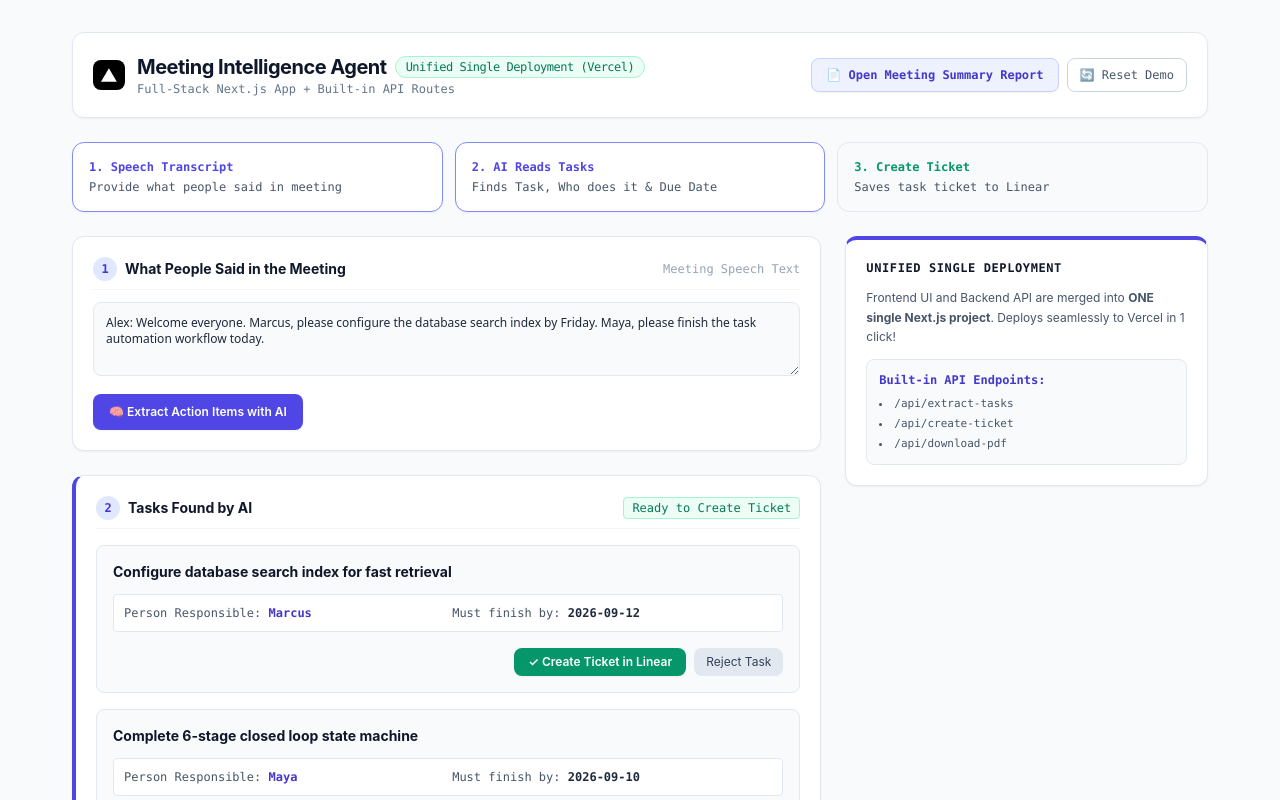
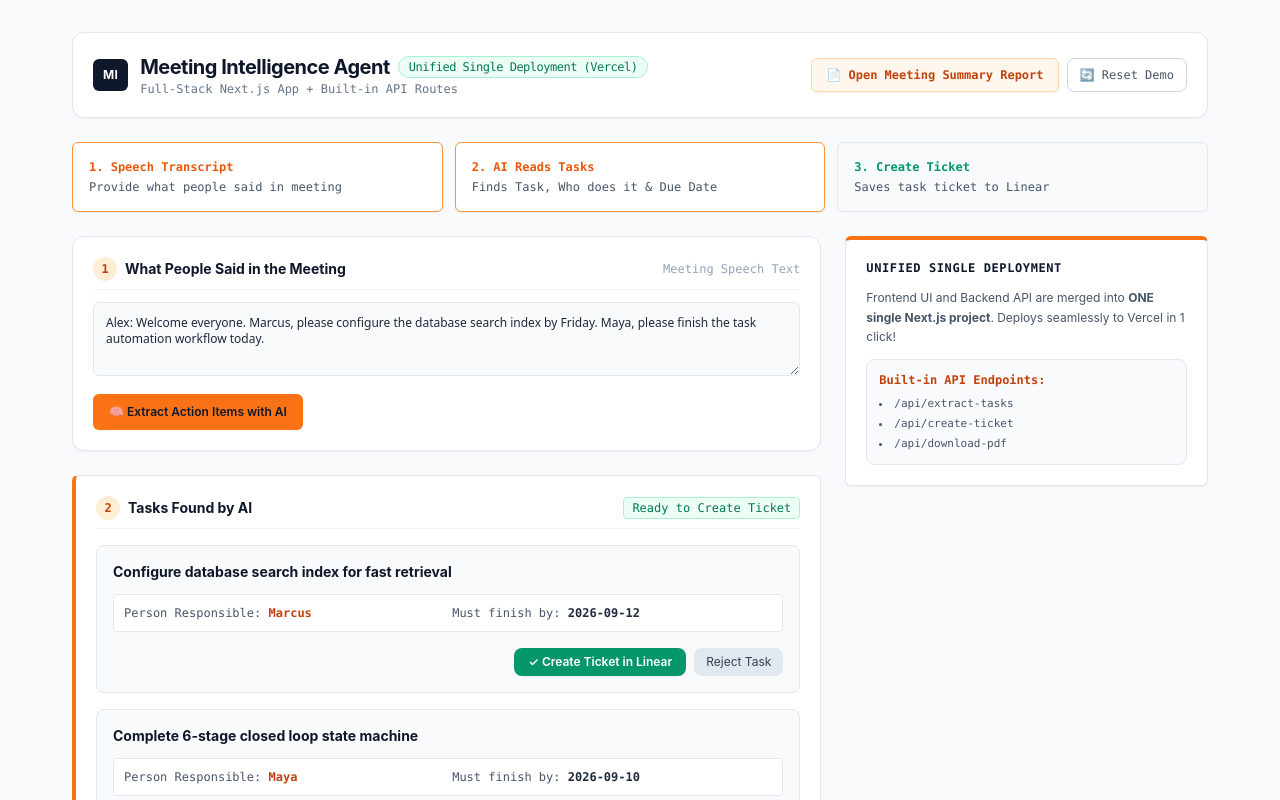
Before and after one commit to TANISHQDAS/capstone, a Next.js app: page / in a window 1280 px wide. Both pictures are taken after a click on the button "🧠 Extract Action Items with AI". Shown: the top 800 px of the page. Built offline with nearby package versions, Linux system fonts and the light colour scheme.

Commit message:
Apply simple AWS-inspired meeting dashboard theme

```diff
--- a/src/app/globals.css
+++ b/src/app/globals.css
@@ -4,6 +4,6 @@
 
 body {
   font-family: -apple-system, BlinkMacSystemFont, "Segoe UI", Roboto, Helvetica, Arial, sans-serif;
-  background-color: #f8fafc;
-  color: #0f172a;
+  background-color: #eaeded;
+  color: #161e2d;
 }
--- a/src/app/page.tsx
+++ b/src/app/page.tsx
@@ -87,10 +87,8 @@
       {/* Header Bar */}
       <header className="bg-white border border-slate-200 rounded-xl p-5 shadow-sm flex flex-wrap items-center justify-between gap-4">
         <div className="flex items-center space-x-3">
-          <div className="bg-black text-white p-2 rounded-lg flex items-center justify-center">
-            <svg width="16" height="14" viewBox="0 0 76 65" fill="none" xmlns="http://www.w3.org/2000/svg">
-              <path d="M37.5274 0L75.0548 65H0L37.5274 0Z" fill="white"/>
-            </svg>
+          <div className="bg-slate-900 text-white px-2.5 py-2 rounded-md flex items-center justify-center text-xs font-bold tracking-wide">
+            MI
           </div>
           <div>
             <h1 className="text-xl font-bold tracking-tight text-slate-900 flex items-center gap-2">
@@ -108,7 +106,7 @@
             href="/api/download-pdf"
             target="_blank"
             rel="noopener noreferrer"
-            className="bg-indigo-50 hover:bg-indigo-100 text-indigo-700 font-bold text-xs px-3.5 py-2 rounded-lg border border-indigo-200 shadow-sm transition-all flex items-center gap-1.5 font-mono"
+            className="bg-orange-50 hover:bg-orange-100 text-orange-700 font-bold text-xs px-3.5 py-2 rounded-md border border-orange-200 shadow-sm transition-all flex items-center gap-1.5 font-mono"
           >
             📄 Open Meeting Summary Report
           </a>
@@ -123,15 +121,15 @@
 
       {/* 3 Step Banner */}
       <div className="grid grid-cols-1 sm:grid-cols-3 gap-3 text-xs font-mono">
-        <div className={`p-4 rounded-xl border transition-all ${step >= 1 ? 'bg-white border-indigo-400 shadow-sm' : 'bg-slate-50 border-slate-200 text-slate-400'}`}>
-          <div className="font-bold text-indigo-600 mb-1">1. Speech Transcript</div>
+        <div className={`p-4 rounded-md border transition-all ${step >= 1 ? 'bg-white border-orange-400 shadow-sm' : 'bg-slate-50 border-slate-200 text-slate-400'}`}>
+          <div className="font-bold text-orange-600 mb-1">1. Speech Transcript</div>
           <div className="text-slate-600">Provide what people said in meeting</div>
         </div>
-        <div className={`p-4 rounded-xl border transition-all ${step >= 2 ? 'bg-white border-indigo-400 shadow-sm' : 'bg-slate-50 border-slate-200 text-slate-400'}`}>
-          <div className="font-bold text-indigo-600 mb-1">2. AI Reads Tasks</div>
+        <div className={`p-4 rounded-md border transition-all ${step >= 2 ? 'bg-white border-orange-400 shadow-sm' : 'bg-slate-50 border-slate-200 text-slate-400'}`}>
+          <div className="font-bold text-orange-600 mb-1">2. AI Reads Tasks</div>
           <div className="text-slate-600">Finds Task, Who does it & Due Date</div>
         </div>
-        <div className={`p-4 rounded-xl border transition-all ${tasks.some(t => t.status === 'created') ? 'bg-white border-emerald-400 shadow-sm' : 'bg-slate-50 border-slate-200 text-slate-400'}`}>
+        <div className={`p-4 rounded-md border transition-all ${tasks.some(t => t.status === 'created') ? 'bg-white border-emerald-400 shadow-sm' : 'bg-slate-50 border-slate-200 text-slate-400'}`}>
           <div className="font-bold text-emerald-600 mb-1">3. Create Ticket</div>
           <div className="text-slate-600">Saves task ticket to Linear</div>
         </div>
@@ -147,7 +145,7 @@
           <div className="bg-white border border-slate-200 rounded-xl p-5 shadow-sm space-y-3">
             <div className="flex items-center justify-between border-b border-slate-100 pb-2">
               <h2 className="text-sm font-bold text-slate-900 flex items-center gap-2">
-                <span className="w-6 h-6 rounded-full bg-indigo-100 text-indigo-700 text-xs flex items-center justify-center font-mono">1</span>
+                <span className="w-6 h-6 rounded-full bg-orange-100 text-orange-700 text-xs flex items-center justify-center font-mono">1</span>
                 What People Said in the Meeting
               </h2>
               <span className="text-xs text-slate-400 font-mono">Meeting Speech Text</span>
@@ -157,13 +155,13 @@
               rows={3}
               value={transcript}
               onChange={(e) => setTranscript(e.target.value)}
-              className="w-full bg-slate-50 border border-slate-200 rounded-lg p-3 text-xs text-slate-800 focus:outline-none focus:border-indigo-500 font-sans"
+              className="w-full bg-slate-50 border border-slate-200 rounded-md p-3 text-xs text-slate-800 focus:outline-none focus:border-orange-500 font-sans"
             />
 
             <button
               onClick={handleExtractTasks}
               disabled={loading}
-              className="bg-indigo-600 hover:bg-indigo-700 text-white font-semibold text-xs px-4 py-2.5 rounded-lg shadow-sm transition-all flex items-center gap-2"
+              className="bg-orange-500 hover:bg-orange-600 text-slate-900 font-semibold text-xs px-4 py-2.5 rounded-md shadow-sm transition-all flex items-center gap-2"
             >
               {loading ? '⌛ Extracting Tasks via Next.js API...' : '🧠 Extract Action Items with AI'}
             </button>
@@ -171,10 +169,10 @@
 
           {/* STEP 2 & 3: Extracted Action Items */}
           {step >= 2 && (
-            <div className="bg-white border border-slate-200 rounded-xl p-5 shadow-sm space-y-4 border-l-4 border-l-indigo-600">
+            <div className="bg-white border border-slate-200 rounded-md p-5 shadow-sm space-y-4 border-l-4 border-l-orange-500">
               <div className="flex items-center justify-between border-b border-slate-100 pb-2">
                 <h2 className="text-sm font-bold text-slate-900 flex items-center gap-2">
-                  <span className="w-6 h-6 rounded-full bg-indigo-100 text-indigo-700 text-xs flex items-center justify-center font-mono">2</span>
+                  <span className="w-6 h-6 rounded-full bg-orange-100 text-orange-700 text-xs flex items-center justify-center font-mono">2</span>
                   Tasks Found by AI
                 </h2>
                 <span className="text-xs font-mono text-emerald-700 bg-emerald-50 px-2 py-0.5 rounded border border-emerald-200">
@@ -189,14 +187,14 @@
                     <div className="flex items-start justify-between gap-3">
                       <div className="font-bold text-sm text-slate-900">{item.task}</div>
                       {item.status === 'created' && (
-                        <span className="bg-purple-100 text-purple-800 border border-purple-200 text-xs font-mono font-bold px-2.5 py-0.5 rounded">
+                        <span className="bg-orange-100 text-orange-800 border border-orange-200 text-xs font-mono font-bold px-2.5 py-0.5 rounded">
                           {item.ticketId}
                         </span>
                       )}
                     </div>
 
                     <div className="grid grid-cols-2 gap-2 text-xs font-mono text-slate-600 bg-white p-2.5 rounded border border-slate-200">
-                      <div>Person Responsible: <strong className="text-indigo-700">{item.owner}</strong></div>
+                      <div>Person Responsible: <strong className="text-orange-700">{item.owner}</strong></div>
                       <div>Must finish by: <strong className="text-slate-800">{item.dueDate}</strong></div>
                     </div>
 
@@ -240,7 +238,7 @@
         {/* Right Side Explanation Panel (4 Cols) */}
         <div className="md:col-span-4 space-y-4">
 
-          <div className="bg-white border border-slate-200 rounded-xl p-5 shadow-sm space-y-3 border-t-4 border-t-indigo-600">
+          <div className="bg-white border border-slate-200 rounded-md p-5 shadow-sm space-y-3 border-t-4 border-t-orange-500">
             <h3 className="text-xs font-bold text-slate-900 uppercase tracking-wider font-mono">
               Unified Single Deployment
             </h3>
@@ -250,7 +248,7 @@
             </p>
 
             <div className="bg-slate-50 p-3 rounded-lg border border-slate-200 text-xs font-mono space-y-2 text-slate-700">
-              <div className="font-bold text-indigo-700">Built-in API Endpoints:</div>
+              <div className="font-bold text-orange-700">Built-in API Endpoints:</div>
               <ul className="list-disc list-inside space-y-1 text-slate-600 text-[11px]">
                 <li><code>/api/extract-tasks</code></li>
                 <li><code>/api/create-ticket</code></li>
```
